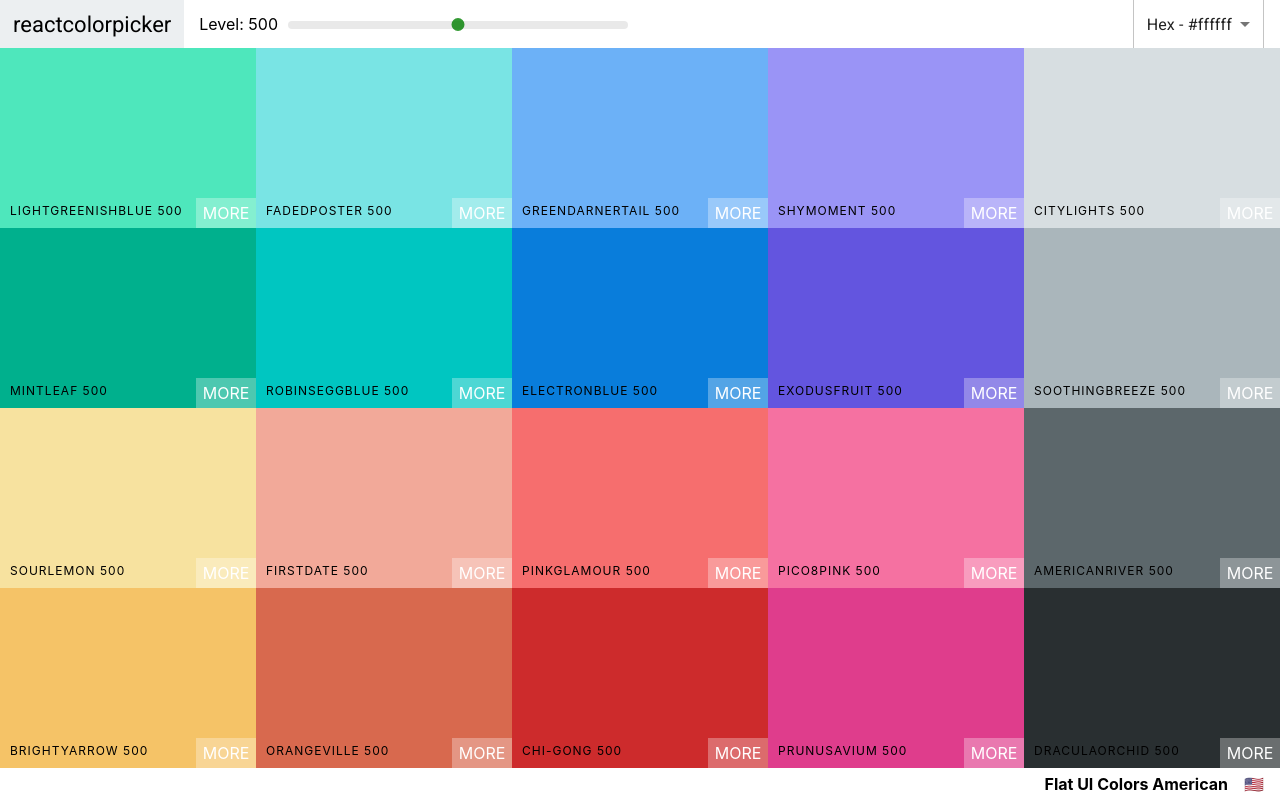
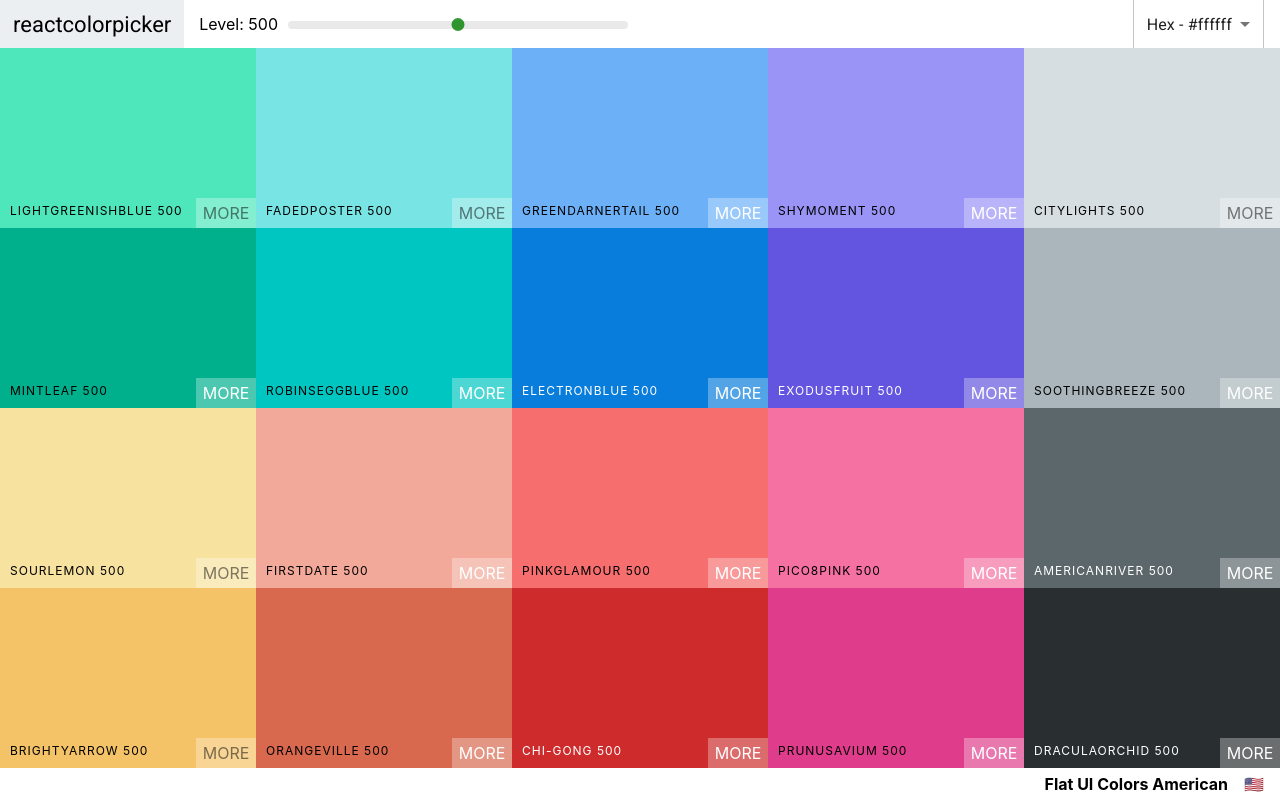
Before and after one commit to Yogeshkumar-krishnamoorthy/colors-app, a React (Create React App) app: page /palette/flat-ui-colors-american in a window 1280 px wide. Built offline with nearby package versions, Linux system fonts and the light colour scheme.

Commit message:
adjust text color based on luminance

```diff
--- a/src/ColorBox.css
+++ b/src/ColorBox.css
@@ -46,6 +46,10 @@
   font-size: 12px;
 }
 
+.box-content .light-text {
+  color: #fff;
+}
+
 .see-more {
   background-color: rgba(255, 255, 255, 0.3);
   position: absolute;
@@ -58,6 +62,10 @@
   text-align: center;
   text-transform: uppercase;
   text-decoration: none;
+}
+
+.dark-text {
+  color: #00000080;
 }
 
 .copy-overlay {
--- a/src/ColorBox.js
+++ b/src/ColorBox.js
@@ -1,6 +1,7 @@
 import React, { useState } from "react";
 import { Link } from "react-router-dom";
 import CopyToClipboard from "react-copy-to-clipboard";
+import chroma from "chroma-js";
 import "./ColorBox.css";
 
 const ColorBox = ({ paletteId, id, color, name, more = false }) => {
@@ -16,6 +17,9 @@ const ColorBox = ({ paletteId, id, color, name, more = false }) => {
   const handlePropogation = (e) => {
     e.stopPropagation();
   };
+
+  const isDark = chroma(color).luminance() <= 0.2;
+  const isLight = chroma(color).luminance() >= 0.5;
   return (
     <CopyToClipboard text={color} onCopy={handleCopy}>
       <div className="ColorBox" style={{ backgroundColor: color }}>
@@ -25,18 +29,20 @@ const ColorBox = ({ paletteId, id, color, name, more = false }) => {
         />
         <div className={copying ? "copy-message show" : "copy-message"}>
           <h2>Copied!</h2>
-          <p>{color}</p>
+          <p className={isLight && "dark-text"}>{color}</p>
         </div>
         <div className="Copy-Container">
           <div className="box-content">
-            <span>{name}</span>
+            <span className={isDark && "light-text"}>{name}</span>
           </div>
-          <button className="copy-button">copy</button>
+          <button className={isLight ? "copy-button dark-text" : "copy-button"}>
+            copy
+          </button>
           {more && (
             <Link
               to={`/palette/${paletteId}/${id}`}
               onClick={handlePropogation}
-              className="see-more"
+              className={isLight ? "see-more dark-text" : "see-more"}
             >
               more
             </Link>
```
